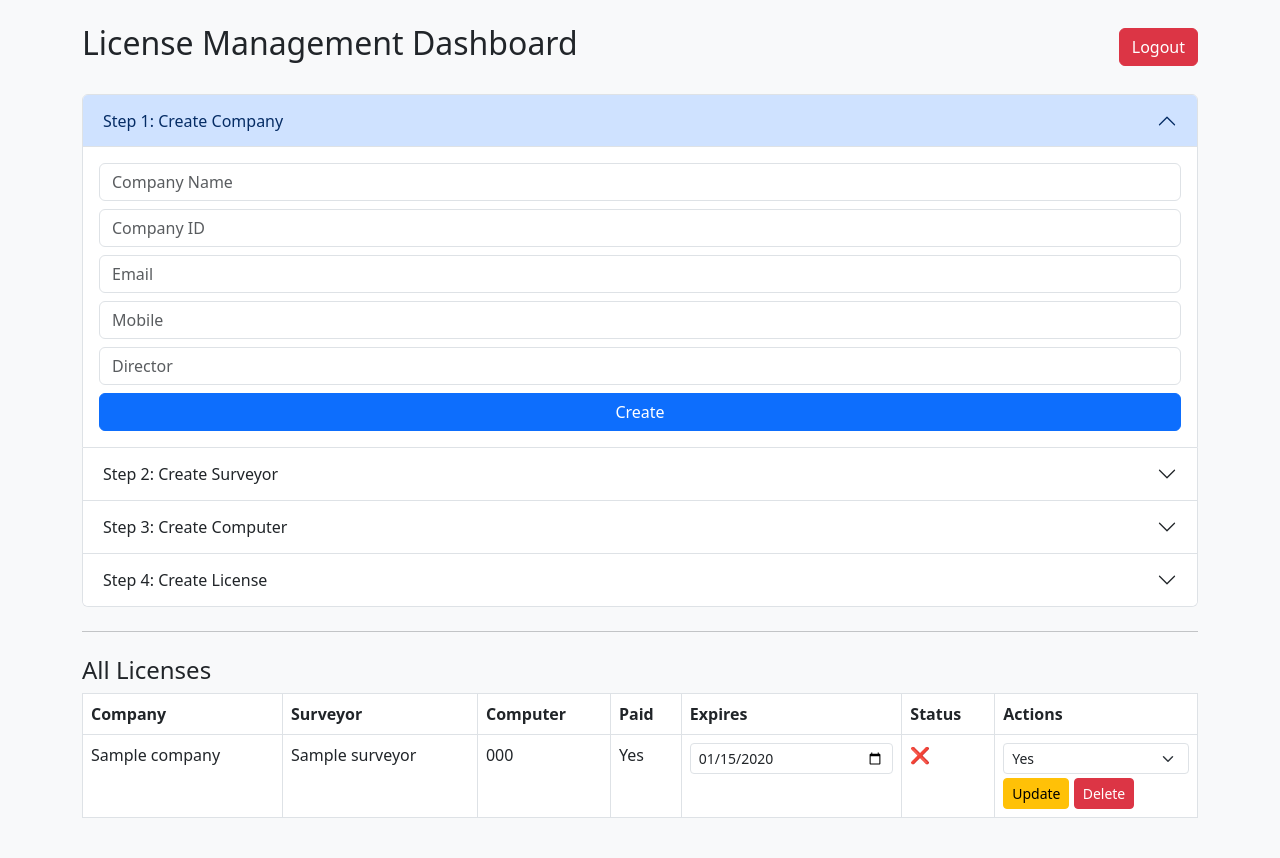
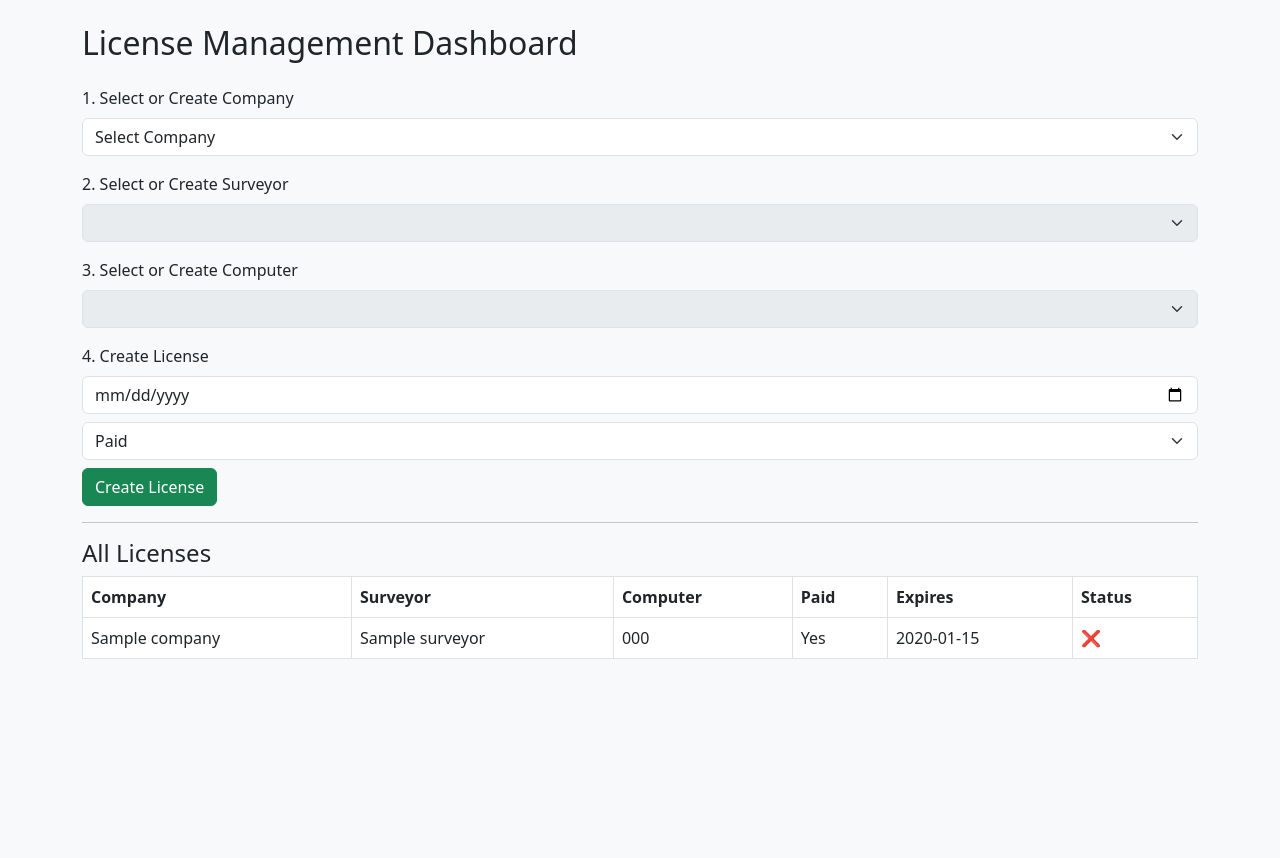
Before and after one commit to Beqaelbaqidze/PRINT_SH, a FastAPI app: page /dashboard in a window 1280 px wide. After the commit the page ends 659 px from the top, so only its background shows below. Run offline with FastAPI, Linux system fonts and the light colour scheme; the visitor is signed in with stand-in values (Sample User, id 1); tables that the repository leaves empty hold one stand-in row (values such as "Sample post"); lists and menus that the app fills with data are empty.

Commit message:
licenses

```diff
--- a/main.py
+++ b/main.py
@@ -217,6 +217,7 @@ def verify_license(
                         return JSONResponse({
                             "valid": True,
                             "company_name": company.company_name,
+
                             "company_id": company.company_id,
                             "measurer": surveyor.name
                         })
--- a/templates/dashboard.html
+++ b/templates/dashboard.html
@@ -2,164 +2,111 @@
 <html>
 <head>
   <title>Dashboard</title>
-  <link rel="stylesheet" href="https://cdn.jsdelivr.net/npm/bootstrap@5.3.0/dist/css/bootstrap.min.css">
+  <link href="https://cdn.jsdelivr.net/npm/bootstrap@5.3.0/dist/css/bootstrap.min.css" rel="stylesheet">
 </head>
 <body class="bg-light">
 <div class="container py-4">
-    <div class="d-flex justify-content-between align-items-center mb-4">
-      <h2>License Management Dashboard</h2>
-      <a href="/logout" class="btn btn-danger">Logout</a>
+  <h2 class="mb-4">License Management Dashboard</h2>
+
+  <!-- Step-by-step creation flow -->
+  <div class="mb-3">
+    <label class="form-label">1. Select or Create Company</label>
+    <select id="companySelect" class="form-select"></select>
   </div>
-
-    <div class="accordion" id="createAccordion">
-      <!-- Company Form -->
-      <div class="accordion-item">
-        <h2 class="accordion-header"><button class="accordion-button" type="button" data-bs-toggle="collapse" data-bs-target="#step1">Step 1: Create Company</button></h2>
-        <div id="step1" class="accordion-collapse collapse show" data-bs-parent="#createAccordion">
-          <div class="accordion-body">
-            <form id="companyForm" class="row g-2">
-              <input class="form-control" name="company_name" placeholder="Company Name">
-              <input class="form-control" name="company_id" placeholder="Company ID">
-              <input class="form-control" name="email" placeholder="Email">
-              <input class="form-control" name="mobile_number" placeholder="Mobile">
-              <input class="form-control" name="director" placeholder="Director">
-              <button class="btn btn-primary">Create</button>
-            </form>
+  <div class="mb-3">
+    <label class="form-label">2. Select or Create Surveyor</label>
+    <select id="surveyorSelect" class="form-select" disabled></select>
   </div>
+  <div class="mb-3">
+    <label class="form-label">3. Select or Create Computer</label>
+    <select id="computerSelect" class="form-select" disabled></select>
   </div>
-      </div>
-
-      <!-- Surveyor Form -->
-      <div class="accordion-item">
-        <h2 class="accordion-header"><button class="accordion-button collapsed" type="button" data-bs-toggle="collapse" data-bs-target="#step2">Step 2: Create Surveyor</button></h2>
-        <div id="step2" class="accordion-collapse collapse" data-bs-parent="#createAccordion">
-          <div class="accordion-body">
-            <form id="surveyorForm" class="row g-2">
-              <input class="form-control" name="name" placeholder="Surveyor Name">
-              <select class="form-select" name="company_id" id="companySelectSurveyor"></select>
-              <button class="btn btn-primary">Create</button>
-            </form>
-          </div>
-        </div>
-      </div>
-
-      <!-- Computer Form -->
-      <div class="accordion-item">
-        <h2 class="accordion-header"><button class="accordion-button collapsed" type="button" data-bs-toggle="collapse" data-bs-target="#step3">Step 3: Create Computer</button></h2>
-        <div id="step3" class="accordion-collapse collapse" data-bs-parent="#createAccordion">
-          <div class="accordion-body">
-            <form id="computerForm" class="row g-2">
-              <input class="form-control" name="serial_number" placeholder="Serial Number">
-              <select class="form-select" name="surveyor_id" id="surveyorSelectComputer"></select>
-              <button class="btn btn-primary">Create</button>
-            </form>
-          </div>
-        </div>
-      </div>
-
-      <!-- License Form -->
-      <div class="accordion-item">
-        <h2 class="accordion-header"><button class="accordion-button collapsed" type="button" data-bs-toggle="collapse" data-bs-target="#step4">Step 4: Create License</button></h2>
-        <div id="step4" class="accordion-collapse collapse" data-bs-parent="#createAccordion">
-          <div class="accordion-body">
-            <form id="licenseForm" class="row g-2">
-              <select class="form-select" name="computer_id" id="computerSelectLicense"></select>
-              <select class="form-select" name="paid">
+  <div class="mb-3">
+    <label class="form-label">4. Create License</label>
+    <form id="licenseForm">
+      <input type="date" name="expire_date" class="form-control mb-2" required>
+      <select name="paid" class="form-select mb-2">
         <option value="true">Paid</option>
         <option value="false">Not Paid</option>
       </select>
-              <input class="form-control" name="expire_date" type="date">
-              <button class="btn btn-success">Create</button>
+      <button class="btn btn-success" type="submit">Create License</button>
     </form>
   </div>
-        </div>
-      </div>
-    </div>
 
-    <hr class="my-4">
+  <hr>
+
   <h4>All Licenses</h4>
   <table class="table table-bordered">
-      <thead><tr><th>Company</th><th>Surveyor</th><th>Computer</th><th>Paid</th><th>Expires</th><th>Status</th><th>Actions</th></tr></thead>
+    <thead>
+      <tr><th>Company</th><th>Surveyor</th><th>Computer</th><th>Paid</th><th>Expires</th><th>Status</th></tr>
+    </thead>
     <tbody id="licenseTable"></tbody>
   </table>
 </div>
 
 <script>
-    async function fillSelects() {
-      const r = await fetch('/api/options');
-      const { companies, surveyors, computers } = await r.json();
-      const csel = document.getElementById('companySelectSurveyor');
-      const ssel = document.getElementById('surveyorSelectComputer');
-      const compsel = document.getElementById('computerSelectLicense');
-      csel.innerHTML = ''; ssel.innerHTML = ''; compsel.innerHTML = '';
-      companies.forEach(c => csel.innerHTML += `<option value="${c.id}">${c.name}</option>`);
-      surveyors.forEach(s => ssel.innerHTML += `<option value="${s.id}">${s.name}</option>`);
-      computers.forEach(c => compsel.innerHTML += `<option value="${c.id}">${c.serial_number}</option>`);
+  async function fetchOptions() {
+    const res = await fetch('/api/options');
+    return res.json();
   }
 
   async function loadTable() {
-      const r = await fetch('/api/all');
-      const data = await r.json();
+    const res = await fetch('/api/all');
+    const data = await res.json();
     const tbody = document.getElementById('licenseTable');
     tbody.innerHTML = '';
-      data.forEach(d => {
-        const row = document.createElement('tr');
-        row.innerHTML = `
-          <td>${d.company_name}</td>
-          <td>${d.surveyor_name}</td>
-          <td>${d.computer_serial_number}</td>
-          <td>${d.paid ? 'Yes' : 'No'}</td>
-          <td><input type="date" class="form-control form-control-sm" value="${d.expire_date}" data-id="${d.license_id}" data-type="expire_date"></td>
-          <td>${d.status ? '✅' : '❌'}</td>
-          <td>
-            <select class="form-select form-select-sm" data-id="${d.license_id}" data-type="paid">
-              <option value="true" ${d.paid ? 'selected' : ''}>Yes</option>
-              <option value="false" ${!d.paid ? 'selected' : ''}>No</option>
-            </select>
-            <button class="btn btn-warning btn-sm mt-1" onclick="updateLicense(${d.license_id})">Update</button>
-            <button class="btn btn-danger btn-sm mt-1" onclick="deleteLicense(${d.license_id})">Delete</button>
-          </td>
+    data.forEach(row => {
+      const tr = document.createElement('tr');
+      tr.innerHTML = `
+        <td>${row.company_name}</td>
+        <td>${row.surveyor_name}</td>
+        <td>${row.computer_serial_number}</td>
+        <td>${row.paid ? 'Yes' : 'No'}</td>
+        <td>${row.expire_date}</td>
+        <td>${row.status ? '✅' : '❌'}</td>
       `;
-        tbody.appendChild(row);
+      tbody.appendChild(tr);
     });
   }
 
-    async function deleteLicense(id) {
-      await fetch(`/api/delete/${id}`, { method: 'POST' });
-      await loadTable();
+  async function populateFormSteps() {
+    const { companies, surveyors, computers } = await fetchOptions();
+    const companySelect = document.getElementById('companySelect');
+    const surveyorSelect = document.getElementById('surveyorSelect');
+    const computerSelect = document.getElementById('computerSelect');
+
+    companySelect.innerHTML = '<option value="">Select Company</option>';
+    companies.forEach(c => companySelect.innerHTML += `<option value="${c.id}">${c.name}</option>`);
+
+    companySelect.addEventListener('change', () => {
+      surveyorSelect.disabled = false;
+      const companyId = companySelect.value;
+      const filteredSurveyors = surveyors.filter(s => s.company_id == companyId);
+      surveyorSelect.innerHTML = '<option value="">Select Surveyor</option>';
+      filteredSurveyors.forEach(s => surveyorSelect.innerHTML += `<option value="${s.id}">${s.name}</option>`);
+    });
+
+    surveyorSelect.addEventListener('change', () => {
+      computerSelect.disabled = false;
+      const surveyorId = surveyorSelect.value;
+      const filteredComputers = computers.filter(c => c.surveyor_id == surveyorId);
+      computerSelect.innerHTML = '<option value="">Select Computer</option>';
+      filteredComputers.forEach(c => computerSelect.innerHTML += `<option value="${c.id}">${c.serial_number}</option>`);
+    });
   }
 
-    async function updateLicense(id) {
-      const paid = document.querySelector(`select[data-id='${id}'][data-type='paid']`).value;
-      const expire = document.querySelector(`input[data-id='${id}'][data-type='expire_date']`).value;
-      const form = new FormData();
-      form.append('paid', paid);
-      form.append('expire_date', expire);
-      await fetch(`/api/update/${id}`, {
-        method: 'POST',
-        body: form
-      });
+  document.getElementById('licenseForm').addEventListener('submit', async (e) => {
+    e.preventDefault();
+    const computerId = document.getElementById('computerSelect').value;
+    const form = new FormData(e.target);
+    form.append('computer_id', computerId);
+    await fetch('/api/create/license', { method: 'POST', body: form });
+    e.target.reset();
     await loadTable();
-    }
-
-    ['companyForm', 'surveyorForm', 'computerForm', 'licenseForm'].forEach(id => {
-      document.getElementById(id).addEventListener('submit', async e => {
-        e.preventDefault();
-        const form = new FormData(e.target);
-        const res = await fetch(`/api/create/${id.replace('Form', '')}`, {
-          method: 'POST',
-          body: form
-        });
-        if (res.ok) {
-          await fillSelects();
-          await loadTable();
-        }
-      });
   });
 
-    fillSelects();
+  populateFormSteps();
   loadTable();
 </script>
-  <script src="https://cdn.jsdelivr.net/npm/bootstrap@5.3.0/dist/js/bootstrap.bundle.min.js"></script>
 </body>
 </html>
```
Lines whose indentation alone changed are shown as unchanged.
